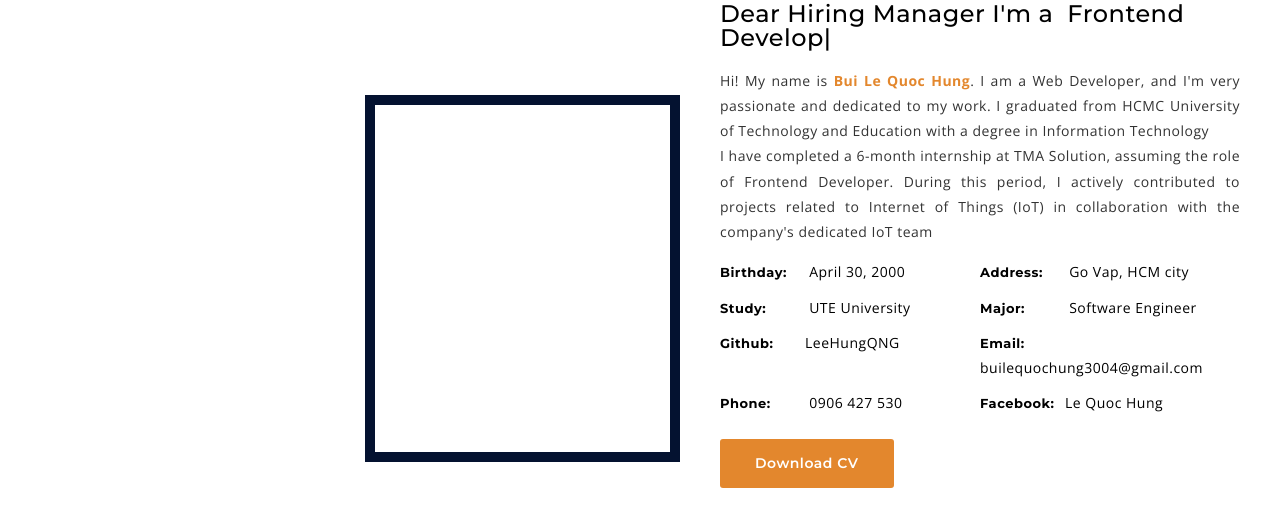
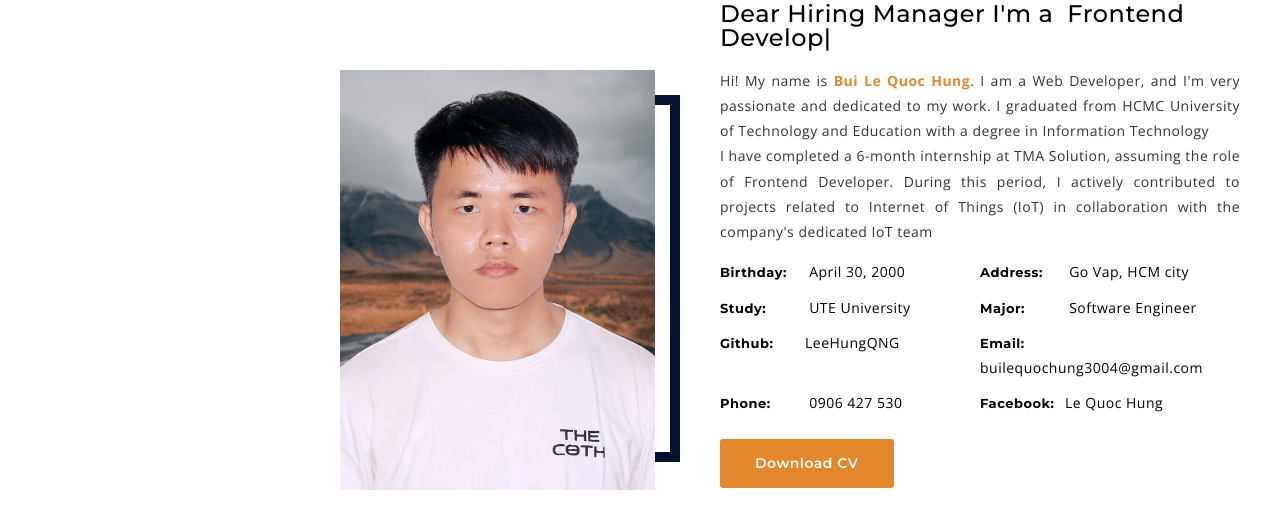
Before and after one commit to LeeHungQNG/react-ts-portfolio, a React (Vite) app: page / in a window 1280 px wide. Shown: the part 1071-1580 px from the top of the page. Built offline with nearby package versions, Linux system fonts and the light colour scheme.

Commit message:
scroll to about func

```diff
--- a/src/components/content/About.tsx
+++ b/src/components/content/About.tsx
@@ -5,7 +5,7 @@ import { TypeAnimation } from 'react-type-animation';
 const About = () => {
   return (
     <>
-      <div className="arlo_tm_section relative" id="about">
+      <div className="arlo_tm_section relative" id="about" style={{ paddingTop: 100 }}>
         <div className="arlo_tm_about_wrapper_all">
           <div className="container">
             <div className="arlo_tm_title_holder">
@@ -18,7 +18,11 @@ const About = () => {
                   <div className="about_image_wrap parallax" data-relative-input="true">
                     <div className="image layer" data-depth="0.1">
                       <img src={avatarBg} alt="550x640" />
-                      <div className="inner" data-img-url={avatarBg}></div>
+                      <div
+                        className="inner"
+                        // data-img-url={avatarBg}
+                        style={{ backgroundImage: `url(${avatarBg})` }}
+                      ></div>
                     </div>
                     <div className="border layer" data-depth="0.2">
                       <img src="img/about/550x640.jpg" alt="550x640" />
--- a/src/components/content/HomeCV.tsx
+++ b/src/components/content/HomeCV.tsx
@@ -2,6 +2,13 @@ import React from 'react';
 import { TypeAnimation } from 'react-type-animation';
 
 const HomeCV = () => {
+  const handleScrollToAbout = () => {
+    const section = document.querySelector('#about');
+    if (section) {
+      section.scrollIntoView({ behavior: 'smooth', block: 'start' });
+    }
+  };
+
   return (
     <>
       <div className="arlo_tm_section" id="home">
@@ -45,7 +52,13 @@ const HomeCV = () => {
                 </div>
               </div>
             </div>
-            <div className="arlo_tm_arrow_wrap bounce anchor">
+            <div
+              className="arlo_tm_arrow_wrap bounce anchor"
+              onClick={(event) => {
+                event.preventDefault();
+                handleScrollToAbout();
+              }}
+            >
               <a href="#about">
                 <i className="xcon-angle-double-down"></i>
               </a>
--- a/src/styles/style.scss
+++ b/src/styles/style.scss
@@ -523,7 +523,7 @@ img.svg {
   height: auto;
   clear: both;
   float: left;
-  margin-bottom: 100px;
+  // margin-bottom: 100px;
   -webkit-box-sizing: border-box;
   -moz-box-sizing: border-box;
   box-sizing: border-box;
```
